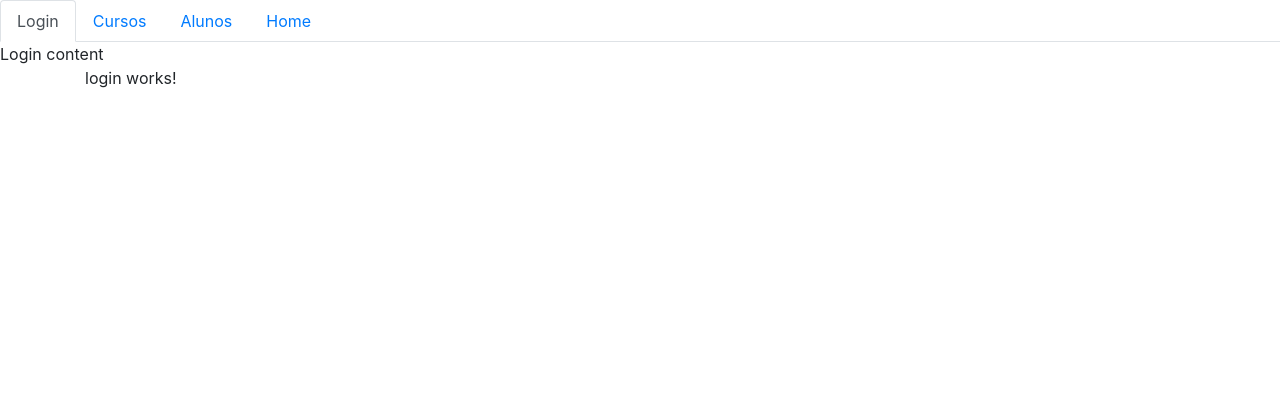
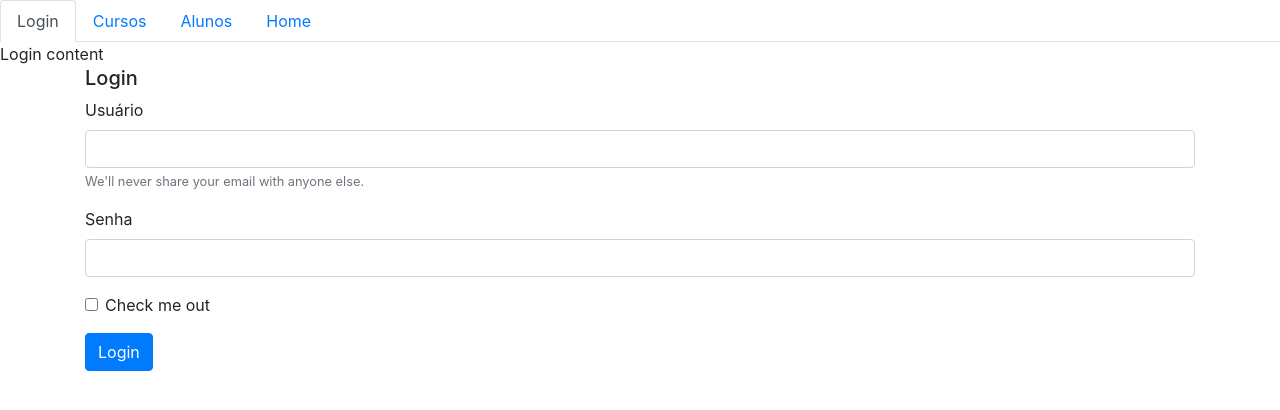
Before and after one commit to bruno-ivo/rotas-bootstrap, an Angular app: page /login in a window 1280 px wide. Shown: the top 410 px of the page. Built offline with nearby package versions, Linux system fonts and the light colour scheme.

Commit message:
Serviço de autenticação iniciado

```diff
--- a/src/app/alunos/alunos.routing.module.ts
+++ b/src/app/alunos/alunos.routing.module.ts
@@ -5,7 +5,7 @@ import { AlunoDetalheComponent } from './aluno-detalhe/aluno-detalhe.component';
 import { AlunoFormularioComponent } from './aluno-formulario/aluno-formulario.component';
 
 const alunosRoutes: Routes = [
-  {path: 'alunos', component: AlunosComponent, children: [
+  {path: '', component: AlunosComponent, children: [
     {path: 'novo', component: AlunoFormularioComponent},
     {path: ':id', component: AlunoDetalheComponent},
     {path: ':id/editar', component: AlunoFormularioComponent},
--- a/src/app/app-routing.module.ts
+++ b/src/app/app-routing.module.ts
@@ -4,6 +4,8 @@ import { LoginComponent } from './login/login.component';
 import { HomeComponent } from './home/home.component';
 
 const routes: Routes = [
+  {path: 'cursos', loadChildren:() => import('./cursos/cursos.module').then(m=>m.CursosModule)},
+  {path: 'alunos', loadChildren:() => import('./alunos/alunos.module').then(m=>m.AlunosModule)},
   //{path: 'cursos', component: CursosComponent},
   //{path: 'curso/:id', component: CursoDetalheComponent},
   {path: 'login', component: LoginComponent},
--- a/src/app/cursos/curso-detalhe/curso-detalhe.component.ts
+++ b/src/app/cursos/curso-detalhe/curso-detalhe.component.ts
@@ -28,7 +28,7 @@ export class CursoDetalheComponent implements OnInit {
 
       this.curso = this.cursosService.getCurso(this.id);
       if (this.id == null) {
-        this.router.navigate(['/naoEncontrado', this.id]);
+        this.router.navigate(['/cursos/naoEncontrado', this.id]);
       }
     });
   }
--- a/src/app/cursos/cursos.component.html
+++ b/src/app/cursos/cursos.component.html
@@ -5,7 +5,7 @@
 <ul class="list-group">
   <li class="list-group-item"
   *ngFor="let curso of cursos"
-  [routerLink]="['/curso', curso.id]">{{ curso.nome }}<li>
+  [routerLink]="['/cursos', curso.id]">{{ curso.nome }}<li>
 </ul>
 
 <button (click)="proximaPagina()">Proxima Pagina</button>
--- a/src/app/cursos/cursos.routing.module.ts
+++ b/src/app/cursos/cursos.routing.module.ts
@@ -5,8 +5,8 @@ import { CursoDetalheComponent } from './curso-detalhe/curso-detalhe.component';
 import { CursoNaoEncontradoComponent } from './curso-nao-encontrado/curso-nao-encontrado.component';
 
 const cursosRoutes: Routes = [
-  {path: 'cursos', component: CursosComponent},
-  {path: 'curso/:id', component: CursoDetalheComponent},
+  {path: '', component: CursosComponent},
+  {path: ':id', component: CursoDetalheComponent},
   {path: 'naoEncontrado', component: CursoNaoEncontradoComponent},
 ];
 
--- /dev/null
+++ b/src/app/login/auth.service.ts
@@ -0,0 +1,9 @@
+import { Injectable } from '@angular/core';
+
+@Injectable({
+  providedIn: 'root'
+})
+export class AuthService {
+
+  constructor() { }
+}
--- a/src/app/login/login.component.html
+++ b/src/app/login/login.component.html
@@ -1 +1,19 @@
-<p>login works!</p>
+<h5>Login</h5>
+
+<form>
+  <div class="form-group">
+    <label for="usuario">Usuário</label>
+    <input type="email" class="form-control" id="usuario" aria-describedby="emailHelp">
+    <small id="emailHelp" class="form-text text-muted">We'll never share your email with anyone else.</small>
+  </div>
+  <div class="form-group">
+    <label for="senha">Senha</label>
+    <input type="password" class="form-control" id="senha">
+  </div>
+  <div class="form-group form-check">
+    <input type="checkbox" class="form-check-input" id="exampleCheck1">
+    <label class="form-check-label" for="exampleCheck1">Check me out</label>
+  </div>
+  <button type="submit" class="btn btn-primary"
+  (click)="fazerLogin()">Login</button>
+</form>
--- a/src/app/login/login.component.ts
+++ b/src/app/login/login.component.ts
@@ -1,4 +1,5 @@
 import { Component, OnInit } from '@angular/core';
+import {AuthService} from "./auth.service";
 
 @Component({
   selector: 'app-login',
@@ -7,9 +8,15 @@ import { Component, OnInit } from '@angular/core';
 })
 export class LoginComponent implements OnInit {
 
-  constructor() { }
+
+
+  constructor(private authService: AuthService) { }
 
   ngOnInit(): void {
   }
 
+  fazerLogin(){
+
+  }
+
 }
```
Also changed, not shown: src/app/app.module.ts (+7 -6 lines), src/app/login/usuario.ts (added), 1 other file (tests, documents, lock files or other folders).
